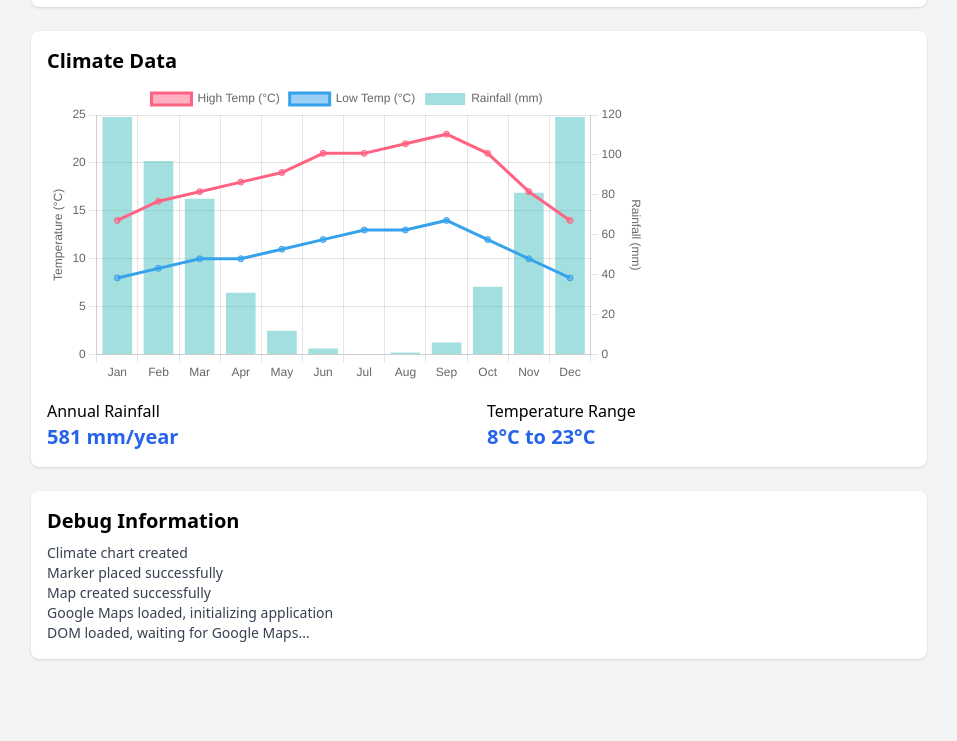
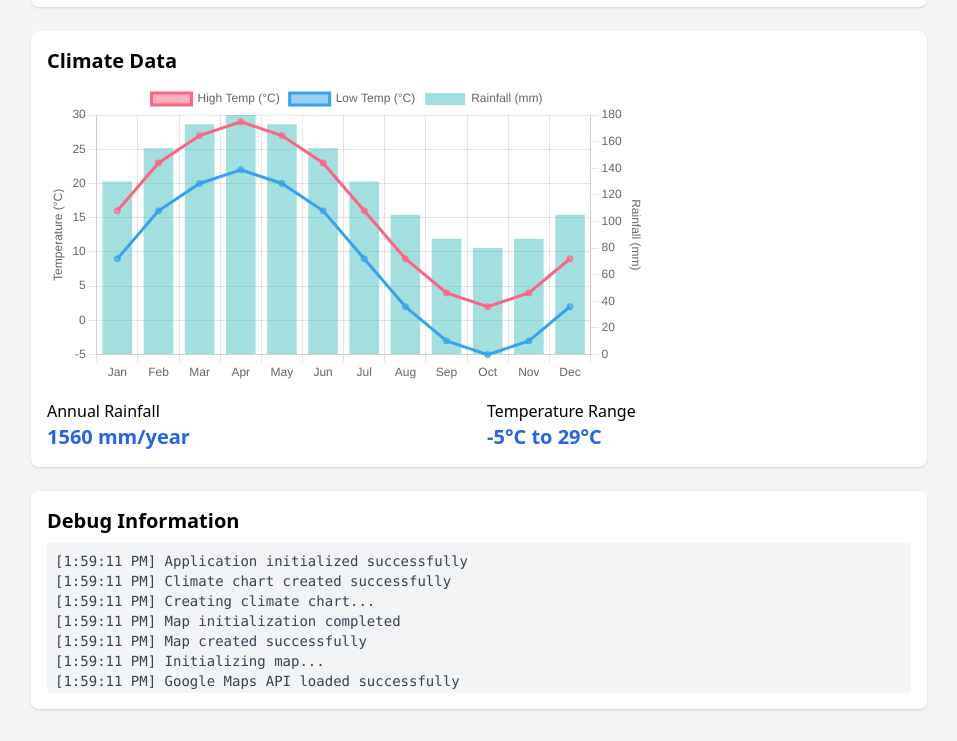
Before and after one commit to welcometherain/permaculture_assessment, a plain HTML site: page index.html in a window 1280 px wide. Shown: the part 565-1306 px from the top of the page, without its empty margins (161-1118 px from the left). Before the commit the page ends 1256 px from the top, so only its background shows below. Drawn offline with nearby package versions, Linux system fonts and the light colour scheme; some packages are replaced by stand-ins of ours.

Commit message:
Update index.html

```diff
--- a/index.html
+++ b/index.html
@@ -3,33 +3,53 @@
 <head>
     <meta charset="UTF-8">
     <meta name="viewport" content="width=device-width, initial-scale=1.0">
-    <title>Minimal Permaculture Analysis</title>
+    <title>Permaculture Site Analysis</title>
     <!-- Use CDN for quick prototyping -->
     <script src="https://cdn.tailwindcss.com"></script>
     <script src="https://cdn.jsdelivr.net/npm/chart.js"></script>
-    <!-- Load Google Maps API properly with async attribute -->
-    <script src="https://maps.googleapis.com/maps/api/js?key=AIzaSyAuFONHLyXGalqEH9VL3oFl8MpHgF7sa5k&libraries=places" async defer></script>
     <style>
         #map-container {
             height: 400px;
+            width: 100%;
         }
         #climate-chart-container {
             height: 300px;
+            width: 100%;
         }
-        #sunpath-diagram {
+        #debug-container {
+            height: 150px;
+            overflow-y: auto;
+        }
+        .loading-overlay {
+            position: fixed;
+            top: 0;
+            left: 0;
             width: 100%;
-            height: 200px;
+            height: 100%;
+            background-color: rgba(0, 0, 0, 0.5);
+            z-index: 9999;
+            display: flex;
+            justify-content: center;
+            align-items: center;
         }
     </style>
 </head>
 <body class="bg-gray-100 p-4">
+    <div id="loading" class="loading-overlay">
+        <div class="bg-white p-4 rounded-lg shadow-lg text-center">
+            <div class="animate-spin rounded-full h-10 w-10 border-t-2 border-b-2 border-blue-500 mx-auto"></div>
+            <p class="mt-2">Loading application...</p>
+            <button id="cancel-loading" class="mt-2 px-4 py-1 bg-red-500 text-white rounded hover:bg-red-600">Cancel</button>
+        </div>
+    </div>
+
     <div class="max-w-4xl mx-auto">
-        <h1 class="text-2xl font-bold mb-4">Minimal Permaculture Site Analysis</h1>
+        <h1 class="text-2xl font-bold mb-4">Permaculture Site Analysis</h1>
 
         <!-- Map Section -->
         <div class="bg-white rounded-lg shadow p-4 mb-6">
             <h2 class="text-xl font-semibold mb-2">Location Map</h2>
-            <div id="map-container" class="rounded-lg overflow-hidden mb-4"></div>
+            <div id="map-container" class="rounded-lg overflow-hidden mb-4 border border-gray-300"></div>
             <p id="selected-location" class="text-gray-600">Default location: San Francisco, CA</p>
         </div>
 
@@ -42,11 +62,11 @@
             <div class="grid grid-cols-2 gap-4 mt-4">
                 <div>
                     <h3 class="font-medium">Annual Rainfall</h3>
-                    <p id="avg-rainfall" class="text-xl font-bold text-blue-600">600 mm/year</p>
+                    <p id="avg-rainfall" class="text-xl font-bold text-blue-600">--</p>
                 </div>
                 <div>
                     <h3 class="font-medium">Temperature Range</h3>
-                    <p id="temp-range" class="text-xl font-bold text-blue-600">10°C to 25°C</p>
+                    <p id="temp-range" class="text-xl font-bold text-blue-600">--</p>
                 </div>
             </div>
         </div>
@@ -54,7 +74,9 @@
         <!-- Debug Section -->
         <div class="bg-white rounded-lg shadow p-4 mb-4">
             <h2 class="text-xl font-semibold mb-2">Debug Information</h2>
-            <div id="debug-info" class="text-sm text-gray-700 whitespace-pre-wrap"></div>
+            <div id="debug-container" class="text-sm text-gray-700 bg-gray-100 p-2 rounded">
+                <pre id="debug-info" class="whitespace-pre-wrap"></pre>
+            </div>
         </div>
     </div>
 
@@ -64,74 +86,198 @@
             console.log(message);
             const debugInfo = document.getElementById('debug-info');
             if (debugInfo) {
-                debugInfo.textContent = message + '\n' + debugInfo.textContent;
+                const timestamp = new Date().toLocaleTimeString();
+                debugInfo.textContent = `[${timestamp}] ${message}\n` + debugInfo.textContent;
             }
         }
 
-        // Initialize the app when the page loads completely
-        document.addEventListener('DOMContentLoaded', function() {
-            debug("DOM loaded, waiting for Google Maps...");
+        // Function to hide loading indicator
+        function hideLoading() {
+            document.getElementById('loading').style.display = 'none';
+        }
 
-            // Check for Google Maps API to be loaded
-            let mapCheckInterval = setInterval(function() {
-                if (window.google && window.google.maps) {
-                    clearInterval(mapCheckInterval);
-                    initializeApp();
-                }
-            }, 500);
-
-            // Set a timeout to stop checking after 10 seconds
-            setTimeout(function() {
-                clearInterval(mapCheckInterval);
-                debug("ERROR: Google Maps failed to load within timeout period");
-            }, 10000);
+        // Cancel loading button
+        document.getElementById('cancel-loading').addEventListener('click', function() {
+            hideLoading();
+            debug("Loading cancelled by user");
         });
 
-        function initializeApp() {
-            debug("Google Maps loaded, initializing application");
+        // Global variable to track map loading
+        let mapsLoaded = false;
+
+        // Load Google Maps API programmatically
+        function loadGoogleMaps() {
+            debug("Loading Google Maps API...");
+
+            return new Promise((resolve, reject) => {
+                // Create script element
+                const script = document.createElement('script');
+                script.src = `https://maps.googleapis.com/maps/api/js?key=AIzaSyAuFONHLyXGalqEH9VL3oFl8MpHgF7sa5k&libraries=places&callback=onGoogleMapsLoaded`;
+                script.async = true;
+                script.defer = true;
+
+                // Set up global callback function
+                window.onGoogleMapsLoaded = function() {
+                    mapsLoaded = true;
+                    debug("Google Maps API loaded successfully");
+                    resolve();
+                };
+
+                // Handle errors
+                script.onerror = function() {
+                    debug("ERROR: Failed to load Google Maps API");
+                    reject(new Error("Failed to load Google Maps API"));
+                };
+
+                // Add to document
+                document.head.appendChild(script);
+
+                // Set a timeout
+                setTimeout(() => {
+                    if (!mapsLoaded) {
+                        debug("ERROR: Google Maps API loading timed out");
+                        reject(new Error("Google Maps API loading timed out"));
+                    }
+                }, 10000);
+            });
+        }
+
+        // Initialize the application
+        async function initApp() {
+            debug("Application initialization started");
 
             try {
-                // Default location (San Francisco coordinates as plain numbers)
+                // Load Google Maps API
+                await loadGoogleMaps();
+
+                // Initialize map
+                initMap();
+
+                // Create climate chart
+                createClimateChart();
+
+                // Hide loading indicator
+                hideLoading();
+
+                debug("Application initialized successfully");
+            } catch (error) {
+                debug(`ERROR: ${error.message}`);
+                hideLoading();
+            }
+        }
+
+        // Initialize the map
+        function initMap() {
+            try {
+                debug("Initializing map...");
+
+                // Default location (San Francisco)
                 const sfLatLng = { lat: 37.7749, lng: -122.4194 };
 
                 // Create the map
                 const map = new google.maps.Map(document.getElementById('map-container'), {
                     center: sfLatLng,
                     zoom: 12,
-                    mapTypeId: google.maps.MapTypeId.TERRAIN
+                    mapTypeId: google.maps.MapTypeId.TERRAIN,
+                    mapTypeControl: true
                 });
 
                 debug("Map created successfully");
 
-                // Create a marker at San Francisco
+                // Create a marker
                 const marker = new google.maps.Marker({
                     position: sfLatLng,
                     map: map,
                     title: 'San Francisco'
                 });
 
-                debug("Marker placed successfully");
+                // Add click event to map
+                map.addListener('click', function(event) {
+                    // Clear previous marker
+                    if (marker) {
+                        marker.setMap(null);
+                    }
 
-                // Create a simple climate chart
-                createClimateChart();
+                    // Create new marker
+                    marker.setPosition(event.latLng);
+                    marker.setMap(map);
 
-                debug("Climate chart created");
+                    // Get coordinates
+                    const lat = event.latLng.lat();
+                    const lng = event.latLng.lng();
 
+                    debug(`Map clicked at: ${lat.toFixed(4)}, ${lng.toFixed(4)}`);
+                    document.getElementById('selected-location').textContent =
+                        `Selected Location: ${lat.toFixed(4)}, ${lng.toFixed(4)}`;
+
+                    // Generate new climate data based on location
+                    updateClimateData(lat, lng);
+                });
+
+                debug("Map initialization completed");
             } catch (error) {
-                debug("ERROR initializing app: " + error.message);
+                debug(`ERROR in map initialization: ${error.message}`);
             }
         }
 
+        // Create climate chart with default data
         function createClimateChart() {
-            const ctx = document.getElementById('climate-chart').getContext('2d');
+            debug("Creating climate chart...");
+
+            try {
+                // San Francisco data (default)
+                updateClimateData(37.7749, -122.4194);
+                debug("Climate chart created successfully");
+            } catch (error) {
+                debug(`ERROR creating climate chart: ${error.message}`);
+            }
+        }
+
+        // Update climate data based on latitude/longitude
+        function updateClimateData(lat, lng) {
             const months = ['Jan', 'Feb', 'Mar', 'Apr', 'May', 'Jun', 'Jul', 'Aug', 'Sep', 'Oct', 'Nov', 'Dec'];
 
-            // Sample data for San Francisco
-            const highTemps = [14, 16, 17, 18, 19, 21, 21, 22, 23, 21, 17, 14];
-            const lowTemps = [8, 9, 10, 10, 11, 12, 13, 13, 14, 12, 10, 8];
-            const rainfall = [119, 97, 78, 31, 12, 3, 0, 1, 6, 34, 81, 119];
+            // Generate seasonal data based on latitude (northern/southern hemisphere)
+            const isNorthern = lat > 0;
+            const absLat = Math.abs(lat);
+            const latFactor = Math.min(absLat / 90, 1);
 
-            new Chart(ctx, {
+            // Temperature variation increases with distance from equator
+            const tempVariation = 5 + 20 * latFactor;
+            const baseTemp = 20 - 10 * latFactor;
+
+            // Generate data with seasonal variations
+            const highTemps = months.map((_, index) => {
+                // Seasonal offset (0-11) -> radians
+                const seasonalOffset = ((index + (isNorthern ? 0 : 6)) % 12) / 12 * 2 * Math.PI;
+                // Sin wave for seasonal variation
+                const seasonalFactor = Math.sin(seasonalOffset);
+                return Math.round(baseTemp + seasonalFactor * tempVariation);
+            });
+
+            const lowTemps = highTemps.map(temp => Math.round(temp - 5 - 5 * latFactor));
+
+            // Rainfall depends on longitude (rough approximation)
+            const isCoastal = Math.abs(lng) > 120 || Math.abs(lng) < 30;
+            const rainfallBase = isCoastal ? 80 : 40;
+            const rainfallVariation = isCoastal ? 100 : 50;
+
+            const rainfall = months.map((_, index) => {
+                const seasonalOffset = ((index + (isNorthern ? 0 : 6)) % 12) / 12 * 2 * Math.PI;
+                const seasonalFactor = (Math.sin(seasonalOffset) + 1) / 2; // 0 to 1
+                return Math.round(rainfallBase + seasonalFactor * rainfallVariation);
+            });
+
+            // Update chart
+            const ctx = document.getElementById('climate-chart').getContext('2d');
+
+            // Check if there's an existing chart and destroy it
+            if (window.climateChart) {
+                window.climateChart.destroy();
+            }
+
+            // Create new chart
+            window.climateChart = new Chart(ctx, {
                 type: 'bar',
                 data: {
                     labels: months,
@@ -200,6 +346,12 @@
             const maxTemp = Math.max(...highTemps);
             document.getElementById('temp-range').textContent = `${minTemp}°C to ${maxTemp}°C`;
         }
+
+        // Start app when page is loaded
+        document.addEventListener('DOMContentLoaded', function() {
+            debug("DOM loaded, starting application");
+            initApp();
+        });
     </script>
 </body>
 </html>
```
